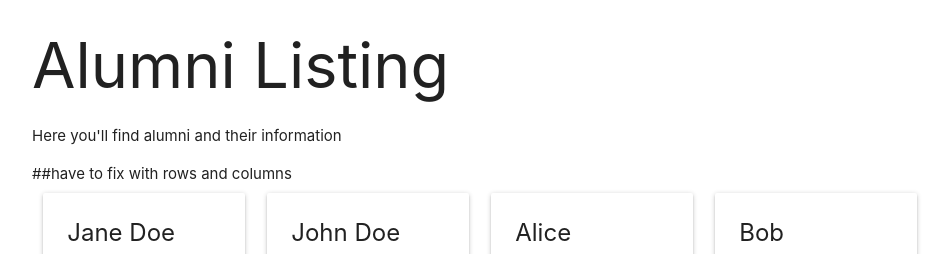
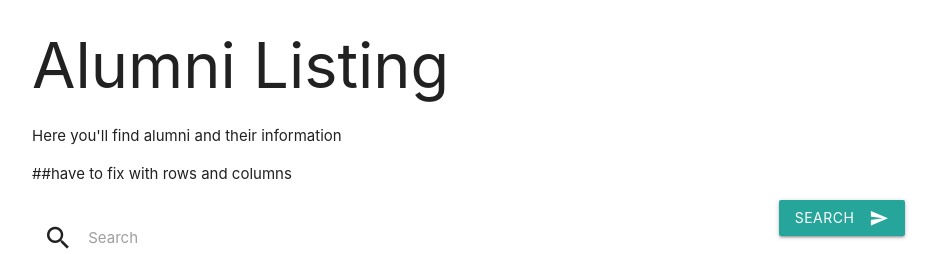
Before and after one commit to JessicaM16/AlumniGallery, a Flask app: page /alumniListing in a window 1280 px wide. Shown: the part 75-329 px from the top of the page, without its empty margins (160-1110 px from the left). Run offline with Flask 2, Linux system fonts and the light colour scheme.

Commit message:
added search bar

```diff
--- a/App/templates/alumniListing.html
+++ b/App/templates/alumniListing.html
@@ -58,7 +58,25 @@
 
     -->
     <div class="row">
+      <section class="row">
 
+          <form class="col s12">
+            <div class="row">
+              <div class="input-field col s10">
+                <i class="material-icons prefix">search</i>
+                <textarea id="icon_prefix2" name="search" class="materialize-textarea"></textarea>
+                <label for="icon_prefix2">Search</label>
+              </div>
+              <div class="input-field s2">
+                <button class="btn waves-effect waves-light" type="submit" >Search
+                  <i class="material-icons right">send</i>
+                </button>
+              </div>
+            </div>
+          </form>
+
+
+      </section>
       <div class="col s12 m3">
 
         <div class="card ">
@@ -67,10 +85,10 @@
               <b>Jane Doe</b>
             </div>
 
-            <div class="card-image">
+            <!--<div class="card-image">
               <img src="https://placedog.net/500/300?r" >
             </div>
-
+          -->
             <div class="card-content">
               <p><b>Degree:</b> </p>
               <P><b>Faculty:</b> </P>
@@ -94,11 +112,11 @@
             <div class="card-title">
               <b>John Doe</b>
             </div>
-
+<!--
             <div class="card-image">
               <img src="https://placedog.net/501/300?r" >
             </div>
-
+-->
             <div class="card-content">
               <p><b>Degree:</b> </p>
               <P><b>Faculty:</b> </P>
@@ -120,11 +138,11 @@
             <div class="card-title">
               <b>Alice Character</b>
             </div>
-
+<!--
             <div class="card-image">
               <img src="https://placedog.net/502/300?r" >
             </div>
-
+-->
             <div class="card-content">
               <p><b>Degree:</b> </p>
               <P><b>Faculty:</b> </P>
@@ -146,11 +164,11 @@
             <div class="card-title">
               <b>Bob Character</b>
             </div>
-
+<!--
             <div class="card-image">
               <img src="https://placedog.net/503/300?r" >
             </div>
-
+-->
             <div class="card-content">
               <p><b>Degree:</b> </p>
               <P><b>Faculty:</b> </P>
```
